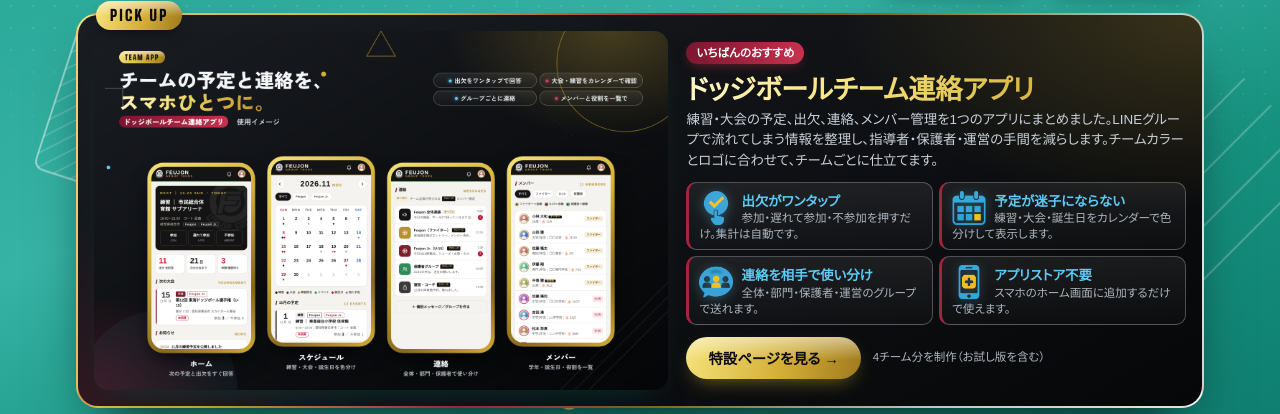
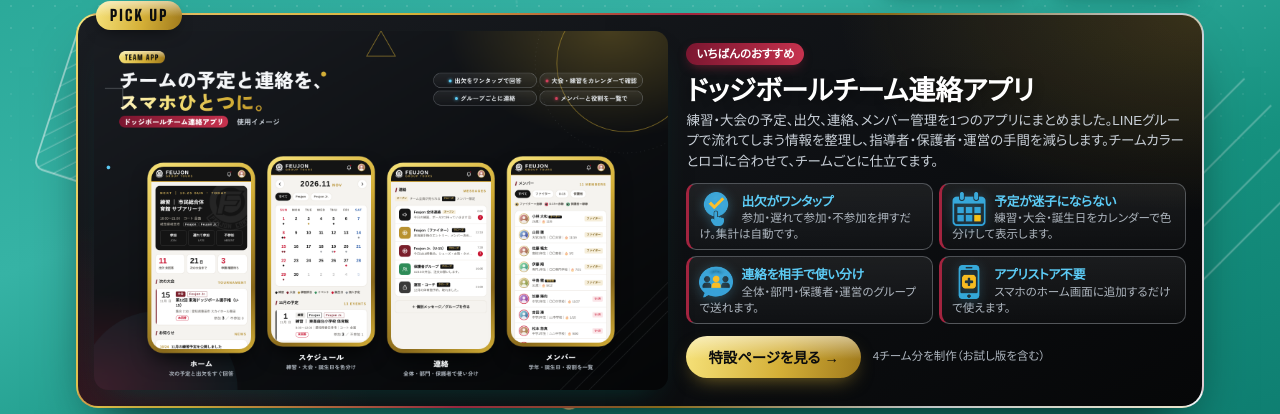
Before and after one commit to kobudodge51/hikari-portfolio, a plain HTML site: page index.html in a window 1280 px wide. Shown: the part 357-771 px from the top of the page. Drawn offline with Linux system fonts and the light colour scheme; a web font is replaced by a local one.

Commit message:
おすすめ枠の大見出しを白に、メリットの見出しが途中で折れないよう調整
Co-Authored-By: Claude Opus 5.5 <noreply@anthropic.com>
Claude-Session: https://claude.ai/code/session_01BNgnZCpr6u7Q7ufoZkFXvR

```diff
--- a/index.html
+++ b/index.html
@@ -149,11 +149,11 @@ h2 em{font-style:normal;font-family:var(--display);font-size:1.4rem;letter-spaci
 .feat::before{content:"PICK UP";position:absolute;left:18px;top:-14px;padding:3px 14px;border-radius:999px;font-family:var(--display);font-weight:900;font-size:.95rem;letter-spacing:.14em;color:#0b0c0e;background:linear-gradient(180deg,rgba(255,255,255,.55),rgba(255,255,255,0) 55%),linear-gradient(100deg,#f6e27a,#d4af37 55%,#a07a1c);box-shadow:0 6px 16px -6px rgba(0,0,0,.6)}
 .feat-img img{display:block;width:100%;height:auto;border-radius:14px;box-shadow:0 14px 30px -18px rgba(6,70,64,.8)}
 .badge{display:inline-block;font-family:var(--head);font-weight:900;font-size:.72rem;padding:2px 10px;border-radius:999px;color:#fff;background:linear-gradient(100deg,#7a1630,#a3243f 55%,#c8334f);box-shadow:0 4px 12px -4px rgba(163,36,63,.7)}
-.feat-h{background:linear-gradient(100deg,#fff6c8,#f6e27a 35%,#d4af37 75%);-webkit-background-clip:text;background-clip:text;color:transparent;font-family:var(--head);font-weight:900;font-size:clamp(1.25rem,2.4vw,1.7rem);line-height:1.25;margin-top:6px;letter-spacing:-.01em}
+.feat-h{color:#ffffff;text-shadow:0 2px 12px rgba(0,0,0,.45);font-family:var(--head);font-weight:900;font-size:clamp(1.25rem,2.4vw,1.7rem);line-height:1.25;margin-top:6px;letter-spacing:-.01em}
 .feat-lead{font-size:.84rem;color:#c9d0d8;line-height:1.55;margin-top:6px}
 .merits{list-style:none;padding:0;margin:10px 0 0;display:grid;grid-template-columns:1fr 1fr;gap:6px}
 .merits li{padding:7px 10px;border-radius:10px;background:linear-gradient(180deg,rgba(255,255,255,.07),rgba(255,255,255,.02));border:1px solid rgba(192,199,207,.35);border-left:3px solid #a3243f}
-.merits b{display:block;font-family:var(--head);font-weight:900;font-size:.84rem;color:#5ccbf5}
+.merits b{display:block;font-family:var(--head);font-weight:900;font-size:.8rem;letter-spacing:-.02em;white-space:nowrap;color:#5ccbf5}
 .merits span{display:block;font-size:.72rem;color:#aeb6bf;line-height:1.4}
 .feat-cta{display:flex;align-items:center;gap:12px;flex-wrap:wrap;margin-top:12px}
 .btn.big{font-size:.9rem!important;padding:7px 22px!important;min-height:42px!important;color:#0b0c0e!important;background:linear-gradient(180deg,rgba(255,255,255,.5),rgba(255,255,255,0) 55%),linear-gradient(100deg,#f6e27a,#d4af37 55%,#a07a1c)!important;box-shadow:0 8px 20px -8px rgba(212,175,55,.6)!important}
@@ -169,6 +169,8 @@ h2 em{font-style:normal;font-family:var(--display);font-size:1.4rem;letter-spaci
 .merits li{display:flow-root}
 .merits .mic{float:left;width:34px;height:34px;margin:1px 8px 0 0;filter:drop-shadow(0 2px 6px rgba(92,203,245,.35))}
 @media (max-width:420px){.merits .mic{float:none;display:inline-block;width:20px;height:20px;vertical-align:-4px;margin:0 6px 0 0}.merits li b{display:inline}}
+@media (min-width:861px) and (max-width:1120px){.merits{grid-template-columns:minmax(0,1fr)}}
+@media (max-width:640px){.merits b{white-space:normal}}
 footer{position:relative;z-index:1;padding-block:4px calc(22px + env(safe-area-inset-bottom,0px));text-align:center;font-size:.75rem;color:var(--on2)}
 @media (max-width:900px){.hero{grid-template-columns:minmax(0,1fr)}.can{grid-template-columns:repeat(2,minmax(0,1fr))}.steps{grid-template-columns:repeat(2,minmax(0,1fr))}.tabs{display:none}}
 @media (max-width:900px){.stats{grid-template-columns:repeat(4,minmax(0,1fr))}.stats button{display:block}}
```
